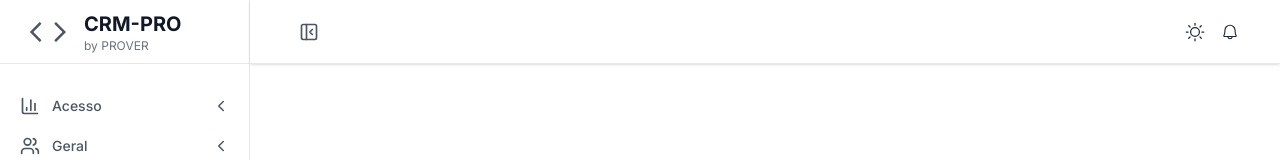
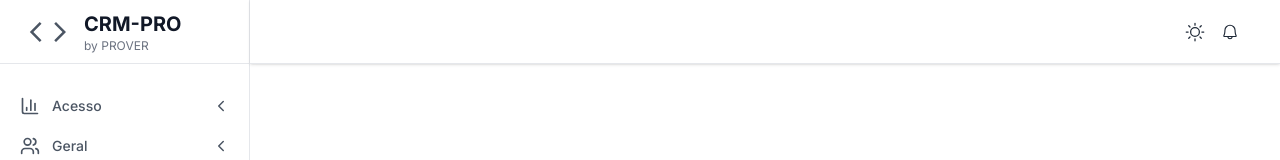
Before and after one commit to Brenobn/CRM-Prover-Web, a React (Vite) app: page / in a window 1280 px wide. Shown: the top 160 px of the page. Built offline with nearby package versions, Linux system fonts and the light colour scheme.

Commit message:
Adjusting the logic for opening the menu

```diff
--- a/src/app.tsx
+++ b/src/app.tsx
@@ -1,23 +1,21 @@
 import { Toaster } from 'sonner'
 import { Header } from './components/header'
 import { MdOutlineArrowBackIos, MdOutlineArrowForwardIos } from 'react-icons/md'
-import { PanelLeftClose, PanelRightClose } from 'lucide-react'
 import { Sidebar } from './components/Sidebar'
 import { Outlet } from 'react-router-dom'
 import { useState } from 'react'
 
 export function App() {
-  const [isSidebarPinned, setIsSidebarPinned] = useState(true)
   const [isSidebarHovered, setIsSidebarHovered] = useState(false)
-  const isSidebarOpen = isSidebarPinned || isSidebarHovered
+  const isSidebarOpen = isSidebarHovered
 
   return (
     <div className="min-h-screen bg-white dark:bg-gray-300" >
 
       <div className={`fixed top-0 bottom-0 left-0 flex flex-col h-screen bg-white dark:bg-gray-150 transition-colors duration-300 ease-in-out bg-background-900 border-r border-[rgb(229,231,235)] dark:border-r-gray-125
       ${isSidebarOpen ? 'w-[250px]' : 'w-[72px]'}`}
-        onMouseEnter={() => { if(!isSidebarPinned) setIsSidebarHovered(true) }}
-        onMouseLeave={() => { if(!isSidebarPinned) setIsSidebarHovered(false) }}
+        onMouseEnter={() =>  setIsSidebarHovered(true)}
+        onMouseLeave={() =>  setIsSidebarHovered(false)}
       >
 
         <div className="flex items-center bg-white dark:bg-gray-150 transition-colors duration-300 ease-in-out h-16 px-6 border-b border-solid border-[rgb(229,231,235)] dark:border-gray-125">
@@ -59,18 +57,7 @@ export function App() {
         </div>
       </div>
       <div className={`fixed top-0 right-0 z-10 transition-all duration-300 ease-in-out ${isSidebarOpen ? 'left-[250px]' : 'left-[72px]'}`}>
-        <Header>
-          <button
-            onClick={() => setIsSidebarPinned(!isSidebarPinned)}
-            className='p-2 rounded-md hover:bg-muted'
-          >
-            {isSidebarPinned ?
-              <PanelLeftClose size={20} className='dark:text-white' />
-                :
-              <PanelRightClose size={20} className='dark:text-white' />
-            }
-          </button>
-        </Header>
+        <Header />
       </div>
       <main className={`pt-16 transition-all duration-300 ease-in-out ${isSidebarOpen ? 'pl-[250px]' : 'pl-[72px]'}`}>
         <div className="p-4 sm:p-6 lg:p-8">
```
